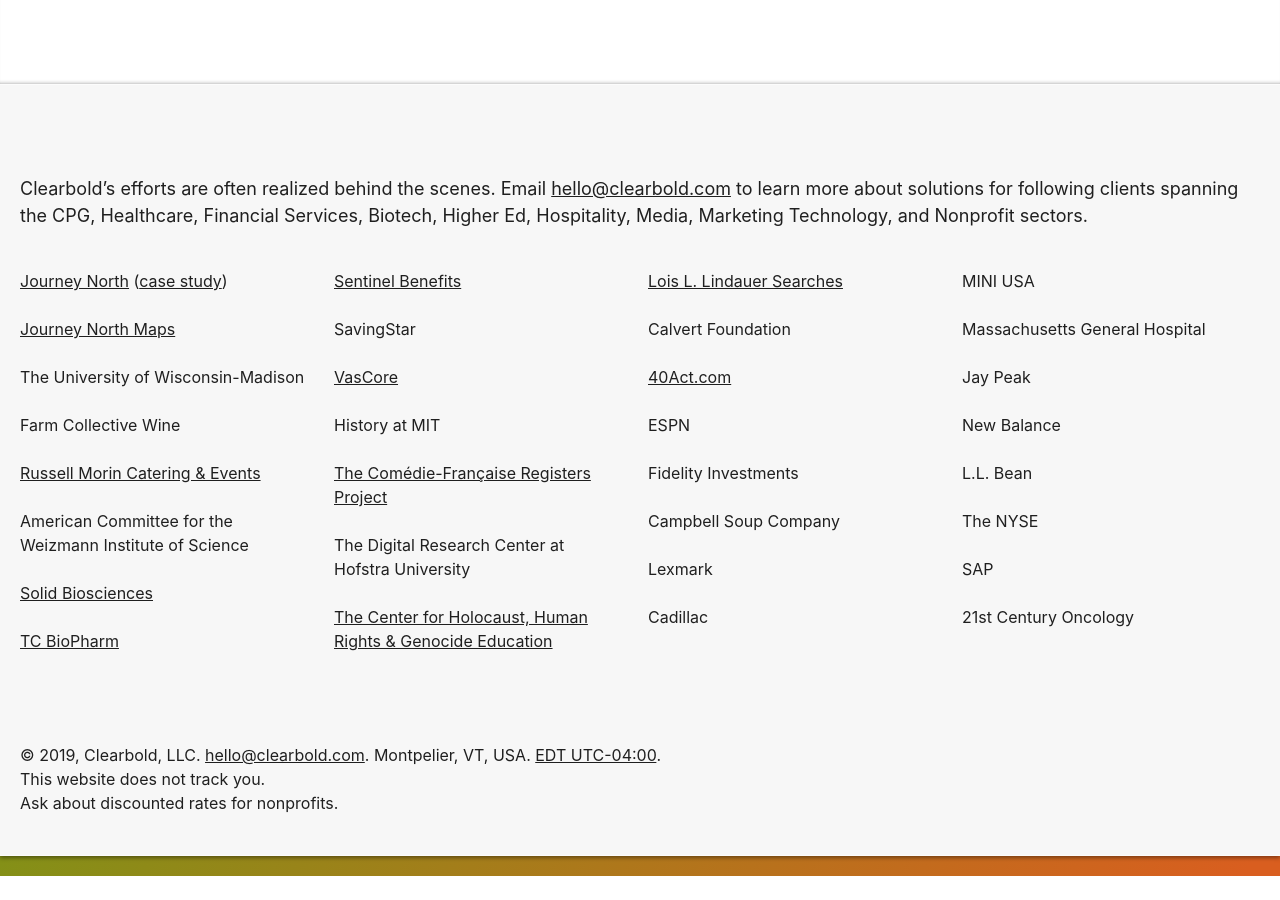
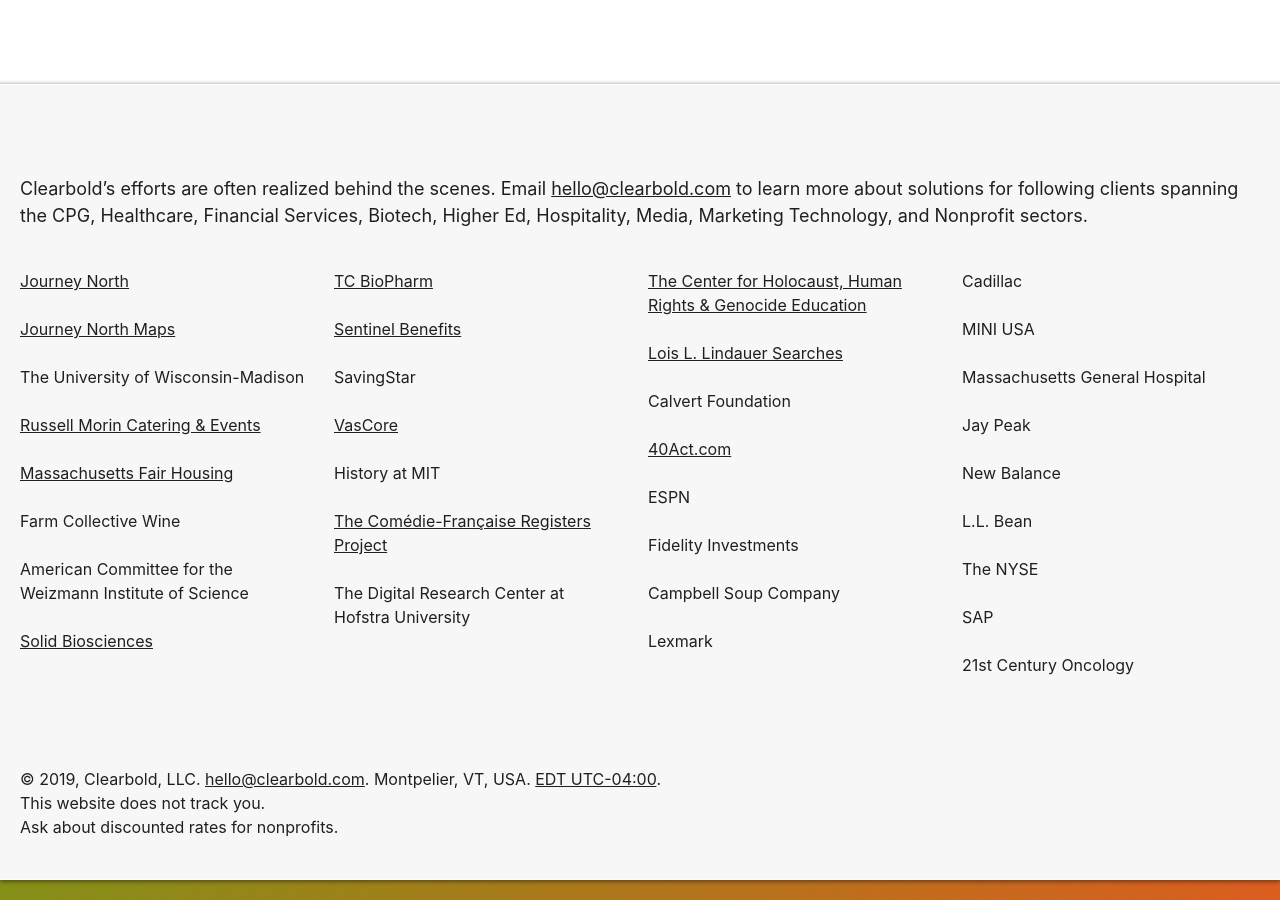
Before and after one commit to clearbold/clearbold.github.io, a Jekyll site: the page built from index.html, in a window 1280 px wide and 900 px high, scrolled down 2944 px. Built offline with Jekyll 4.4.1, drawn with Linux system fonts in a browser that asks for light colours; before the commit the page ends 3820 px from its top, so only the background shows below that.

Commit message:
Updating client list

```diff
--- a/_layouts/home.html
+++ b/_layouts/home.html
@@ -144,11 +144,12 @@
         <div class="wrapper wrapper-content wrapper-clients">
             <div><p>Clearbold&rsquo;s efforts are often realized behind the scenes. Email <a href="mailto:hello@clearbold.com">hello@clearbold.com</a> to learn more about solutions for following clients spanning the CPG, Healthcare, Financial Services, Biotech, Higher Ed, Hospitality, Media, Marketing Technology, and Nonprofit&nbsp;sectors.</p>
                 <ul>
-                    <li><a href="https://journeynorth.org">Journey North</a> (<a href="/jn">case study</a>)</li>
+                    <li><a href="https://journeynorth.org">Journey North</a></li>
                     <li><a href="https://maps.journeynorth.org">Journey North Maps</a></li>
                     <li>The University of Wisconsin-Madison</li>
+                    <li><a href="https://morins.com">Russell Morin Catering &amp;&nbsp;Events</a></li>
+                    <li><a href="https://www.massfairhousing.org/">Massachusetts Fair Housing</a></li>
                     <li>Farm Collective Wine</li>
-                    <li><a href="https://morins.com">Russell Morin Catering &amp;&nbsp;Events</a></li>
                     <li>American Committee for the Weizmann Institute of&nbsp;Science</li>
                     <li><a href="https://solidbio.com">Solid Biosciences</a></li>
                     <li><a href="https://www.tcbiopharm.com">TC BioPharm</a></li>
--- a/_layouts/jn.html
+++ b/_layouts/jn.html
@@ -130,8 +130,9 @@
                     <li><a href="https://journeynorth.org">Journey North</a></li>
                     <li><a href="https://maps.journeynorth.org">Journey North Maps</a></li>
                     <li>The University of Wisconsin-Madison</li>
+                    <li><a href="https://morins.com">Russell Morin Catering &amp;&nbsp;Events</a></li>
+                    <li><a href="https://www.massfairhousing.org/">Massachusetts Fair Housing</a></li>
                     <li>Farm Collective Wine</li>
-                    <li><a href="https://morins.com">Russell Morin Catering &amp;&nbsp;Events</a></li>
                     <li>American Committee for the Weizmann Institute of&nbsp;Science</li>
                     <li><a href="https://solidbio.com">Solid Biosciences</a></li>
                     <li><a href="https://www.tcbiopharm.com">TC BioPharm</a></li>
```
Also changed, not shown: 3 other files.
